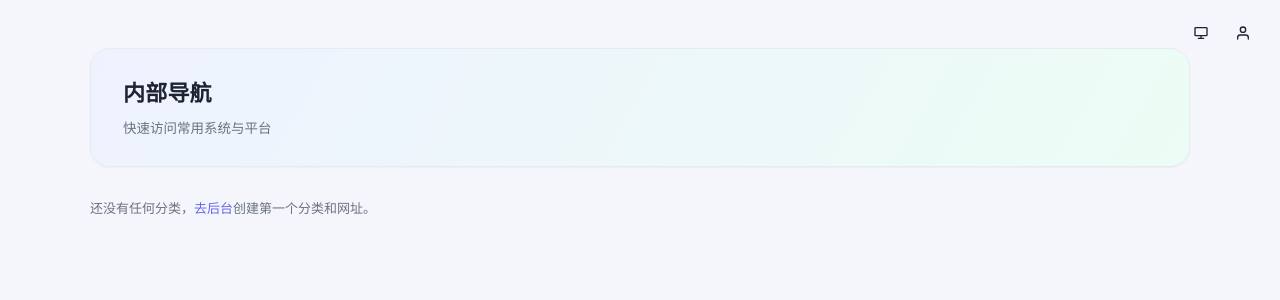
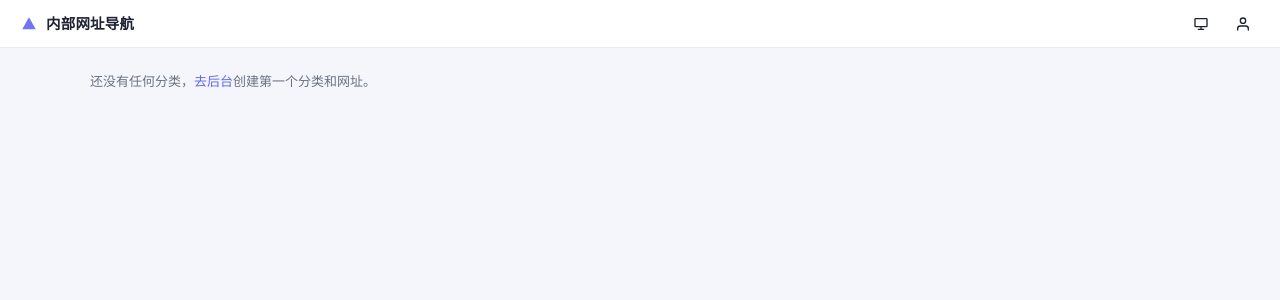
Before and after one commit to lewsuy/nav-portal, a Flask app: page / in a window 1280 px wide. Shown: the top 300 px of the page. Run offline with Flask 3, Linux system fonts and the light colour scheme; data that the repository does not hold is empty.

Commit message:
feat: 首页去掉hero模块，顶部改为全宽横条(内部网址导航)

```diff
--- a/static/css/style.css
+++ b/static/css/style.css
@@ -174,30 +174,7 @@ a { color: inherit; text-decoration: none; }
 .content-standalone {
   max-width: 1180px;
   margin: 0 auto;
-  padding: 48px 40px 60px;
-}
-
-.hero {
-  background: linear-gradient(120deg, var(--bg-grad-a), var(--bg-grad-b));
-  border: 1px solid var(--border);
-  border-radius: 20px;
-  padding: 28px 32px;
-  margin-bottom: 32px;
-  box-shadow: var(--shadow-sm);
-}
-
-.page-title {
-  font-size: 22px;
-  font-weight: 700;
-  color: var(--text);
-  margin: 0;
-  letter-spacing: 0.2px;
-}
-
-.page-subtitle {
-  font-size: 13.5px;
-  color: var(--text-dim);
-  margin: 8px 0 0;
+  padding: 72px 40px 60px;
 }
 
 .cat-section {
@@ -287,16 +264,39 @@ a { color: inherit; text-decoration: none; }
   font-size: 13px;
 }
 
-/* ---------- 右上角工具栏 ---------- */
+/* ---------- 顶部横条 ---------- */
 
 .topbar {
   position: fixed;
-  top: 16px;
-  right: 20px;
+  top: 0;
+  left: 0;
+  right: 0;
+  height: 48px;
+  display: flex;
+  align-items: center;
+  justify-content: space-between;
+  padding: 0 20px;
+  background: var(--panel);
+  border-bottom: 1px solid var(--border);
+  z-index: 70;
+}
+
+.topbar-brand {
   display: flex;
   align-items: center;
   gap: 8px;
-  z-index: 70;
+  font-size: 14.5px;
+  font-weight: 700;
+  color: var(--text);
+  text-decoration: none;
+  letter-spacing: 0.2px;
+}
+.topbar-brand svg { color: var(--accent); }
+
+.topbar-actions {
+  display: flex;
+  align-items: center;
+  gap: 8px;
 }
 
 .topbar-icon-btn {
@@ -392,7 +392,8 @@ a { color: inherit; text-decoration: none; }
 .theme-menu-item.active .theme-check { opacity: 1; }
 
 @media (max-width: 720px) {
-  .topbar { top: 10px; right: 10px; }
+  .topbar { padding: 0 12px; }
+  .content-standalone { padding: 64px 16px 40px; }
 }
 
 @media (max-width: 720px) {
--- a/templates/_topbar.html
+++ b/templates/_topbar.html
@@ -1,4 +1,11 @@
 <header class="topbar">
+  <a href="/" class="topbar-brand">
+    <svg viewBox="0 0 24 24" width="18" height="18" fill="none" stroke="currentColor" stroke-width="2" stroke-linecap="round" stroke-linejoin="round" aria-hidden="true">
+      <path d="M3 19l9-16 9 16z" fill="var(--accent)" stroke="none" opacity="0.9"></path>
+    </svg>
+    <span>内部网址导航</span>
+  </a>
+  <div class="topbar-actions">
     {% include "_theme_switcher.html" %}
     {% if show_admin_link %}
     <a href="/admin" class="topbar-icon-btn" title="管理后台" aria-label="管理后台">
@@ -8,4 +15,5 @@
       </svg>
     </a>
     {% endif %}
+  </div>
 </header>
--- a/templates/admin_login.html
+++ b/templates/admin_login.html
@@ -9,6 +9,8 @@
 <style>
   body {
     display:flex; align-items:center; justify-content:center; min-height:100vh;
+    padding-top: 48px; /* 顶部横条高度，避免登录框被遮挡 */
+    box-sizing: border-box;
     background: radial-gradient(circle at 20% 20%, var(--bg-grad-a), transparent 55%),
                 radial-gradient(circle at 80% 80%, var(--bg-grad-b), transparent 55%),
                 var(--bg);
--- a/templates/index.html
+++ b/templates/index.html
@@ -12,11 +12,6 @@
 {% include "_topbar.html" %}
 
 <main class="content content-standalone">
-  <div class="hero">
-    <h1 class="page-title">内部导航</h1>
-    <p class="page-subtitle">快速访问常用系统与平台</p>
-  </div>
-
   {% for g in groups %}
   <section class="cat-section" id="cat-{{ g.category.id }}">
     <h2>{{ g.category.name }}</h2>
```
Lines whose indentation alone changed are shown as unchanged.
